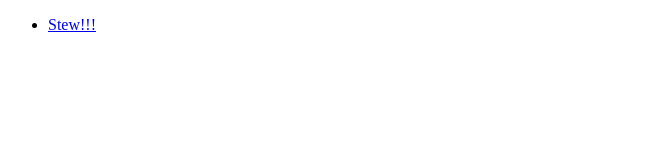
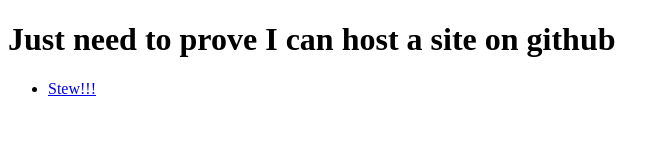
Before and after one commit to tsm3/TOP-recipies1, a plain HTML site: page index.html in a window 1280 px wide. Shown: the whole page, without its empty margins (0-669 px from the left). Drawn offline with Linux system fonts and the light colour scheme.

Commit message:
to be clear

```diff
--- a/index.html
+++ b/index.html
@@ -5,6 +5,9 @@
     <title>Some Recipes</title>
   </head>
   <body>
+    <h1>
+      Just need to prove I can host a site on github
+    </h1>
     <ul>
       <li>
         <a href="recipes/stew.html">Stew!!!</a>
```
